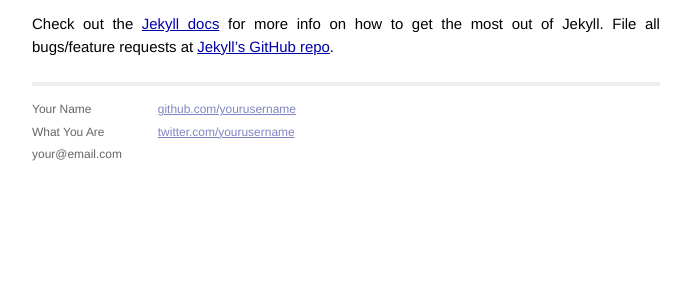
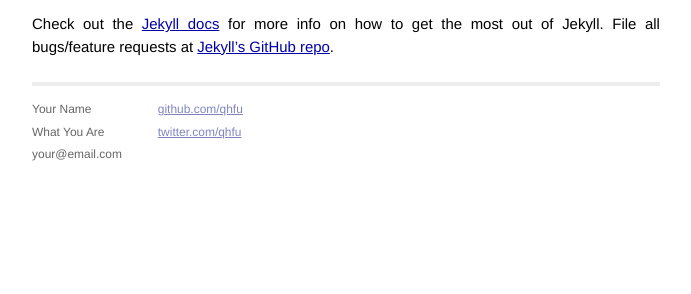
Before and after one commit to qhfu/qhfu.github.io, a Jekyll site: the page built from _posts/2013-08-19-welcome-to-jekyll.markdown, in a window 1280 px wide. Shown: the part 411-705 px from the top of the page, without its empty margins (294-985 px from the left). Built offline with Jekyll 4.4.1, drawn with Linux system fonts in a browser that asks for light colours; Markdown is read by kramdown in place of the engine named in the settings.

Commit message:
update contact info

```diff
--- a/_layouts/default.html
+++ b/_layouts/default.html
@@ -34,8 +34,8 @@
               </div>
               <div class="contact">
                 <p>
-                  <a href="http://github.com/yourusername/">github.com/yourusername</a><br />
-                  <a href="http://twitter.com/yourusername/">twitter.com/yourusername</a><br />
+                  <a href="http://github.com/qhfu">github.com/qhfu</a><br />
+                  <a href="http://twitter.com/qinghaifu/">twitter.com/qhfu</a><br />
                 </p>
               </div>
             </div>
```
Also changed, not shown: 2 other files.
